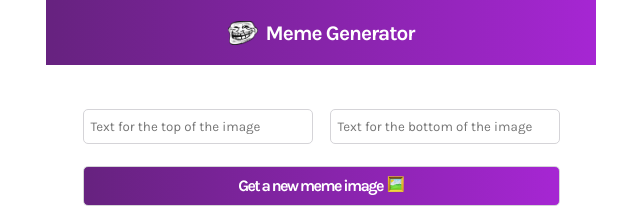
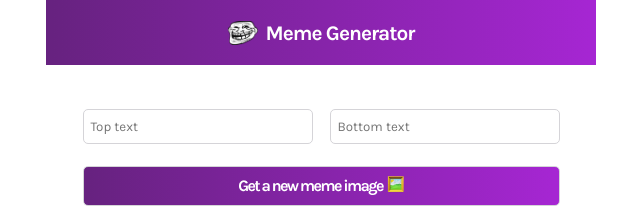
Before and after one commit to Ooxz/meme-generator, a React (Create React App) app: page / in a window 1280 px wide. Shown: the top 208 px of the page, without its empty margins (319-959 px from the left). Built offline with nearby package versions, Linux system fonts and the light colour scheme; no server answers.

Commit message:
useEffect added

```diff
--- a/src/components/Meme.js
+++ b/src/components/Meme.js
@@ -1,6 +1,6 @@
-import button from '../images/button.png'
-import memesData from '../memesData.js'
-import React, {useState} from 'react'
+import button from "../images/button.png";
+import memesData from "../memesData.js";
+import React, { useState, useEffect } from "react";
 
 const Meme = () => {
   /**
@@ -23,47 +23,73 @@
   const [meme, setMeme] = useState({
     topText: "",
     bottomText: "",
-		randomImage: "http://i.imgflip.com/1bij.jpg"
+    randomImage: "http://i.imgflip.com/1bij.jpg",
+  });
+
+console.log(meme)
+
+  function setTextEvent(event) {
+	  const {name, value} = event.target;
+    setMeme(prevState => ({
+		...prevState,
+        [name]: value
 	})
+  )}
 
-	function setTextEvent() {
-		setMeme(prevState => {
-			return {
-				...prevState,
-			topText: "",
-			bottomText: ""
+  useEffect(() => {
+    async function getMemes() {
+      const response = await fetch("https://api.imgflip.com/get_memes");
+      const data = await response.json();
+      setAllMemes(data.data.memes);
     }
+    getMemes();
+    }, [])
 
-	})
-}
-	const [allMemeImages, setAllMemeImages] = useState(memesData)
-
+  const [allMemes, setAllMemes] = useState({});
+  console.log(allMemes)
   function getMemeImage() {
-		const memesArray = allMemeImages.data.memes
-		const randomNumber = [Math.floor(Math.random()*memesArray.length)];
-		const url = memesArray[randomNumber].url;
-		setMeme(prevMeme => ({
+    const randomNumber = [Math.floor(Math.random() * allMemes.length)];
+    const url = allMemes[randomNumber].url;
+    setMeme((prevMeme) => ({
       ...prevMeme,
-			randomImage: url
+      randomImage: url,
     }));
-		console.log(url)
+    console.log(url);
   }
   return (
     <main>
       <div className="form">
         <div className="input-container">
-			<input type="text" value={meme.topText} className="first-input" onChange={setTextEvent} placeholder="Text for the top of the image"/>
-			<input type="text" value={meme.bottomText} className="second-input" onChange={setTextEvent} placeholder="Text for the bottom of the image"/>
+          <input
+            type="text"
+            value={meme.topText}
+            className="first-input"
+            onChange={setTextEvent}
+            placeholder="Top text"
+			name="topText"
+          />
+          <input
+            type="text"
+            value={meme.bottomText}
+            className="second-input"
+            onChange={setTextEvent}
+            placeholder="Bottom text"
+			name="bottomText"
+          />
         </div>
         <div className="button-container">
-			<button onClick={getMemeImage} type="button" className="button"><img src={button} alt="" /></button>
+          <button onClick={getMemeImage} type="button" className="button">
+            <img src={button} alt="" />
+          </button>
         </div>
       </div>
-		<div className='image-container'>
-		<img src={meme.randomImage} alt="" className='image'/>
+      <div className="image-container">
+        <img src={meme.randomImage} alt="" className="image" />
+		<h2 className="meme--text top">{meme.topText}</h2>
+		<h2 className="meme--text bottom">{meme.bottomText}</h2>
       </div>
     </main>
-	)
-}
+  );
+};
 
-export default Meme
+export default Meme;
--- a/src/style.css
+++ b/src/style.css
@@ -85,6 +85,7 @@
 	display: flex;
 	justify-content: center;
 	margin-top: 36px;
+	position: relative;
 }
 
 .image {
@@ -92,3 +93,36 @@
 	width: 477px;
 	height: 268px;
 }
+
+.meme--text{
+	position: absolute;
+    width: 80%;
+    text-align: center;
+    left: 50%;
+    transform: translateX(-50%);
+    margin: 15px 0;
+    padding: 0 5px;
+    font-family: impact, sans-serif;
+    font-size: 2em;
+    text-transform: uppercase;
+    color: white;
+    letter-spacing: 1px;
+    text-shadow:
+        2px 2px 0 #000,
+        -2px -2px 0 #000,
+        2px -2px 0 #000,
+        -2px 2px 0 #000,
+        0 2px 0 #000,
+        2px 0 0 #000,
+        0 -2px 0 #000,
+        -2px 0 0 #000,
+        2px 2px 5px #000;
+}
+
+.bottom {
+	bottom: 0;
+}
+
+.top {
+	top: 0;
+}
```
Lines whose indentation alone changed are shown as unchanged.
